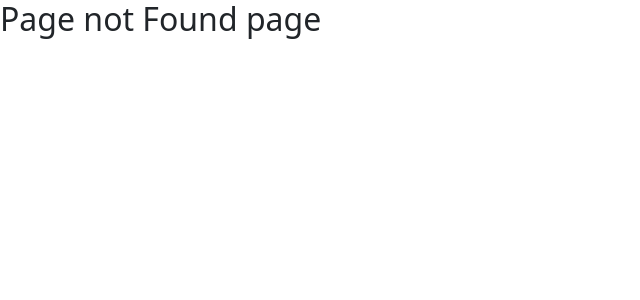
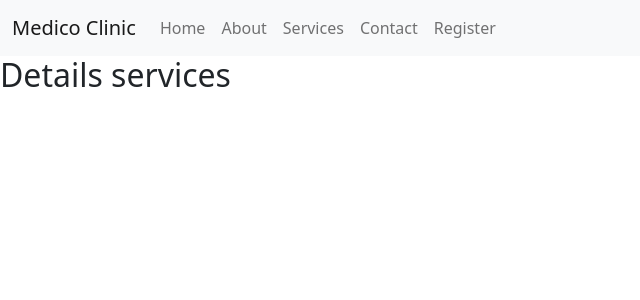
Before and after one commit to developeremdad/Health-care, a React (Create React App) app: page /details in a window 1280 px wide. Before the commit this address had no page. Shown: the top 300 px of the page, without its empty margins (0-640 px from the left). Built offline with nearby package versions, Linux system fonts and the light colour scheme.

Commit message:
add details page

```diff
--- a/public/index.html
+++ b/public/index.html
@@ -22,7 +22,7 @@
       work correctly both with client-side routing and a non-root public URL.
       Learn how to configure a non-root public URL by running `npm run build`.
     -->
-  <title>React App</title>
+  <title>Medico Clinic</title>
 </head>
 
 <body>
--- a/src/App.js
+++ b/src/App.js
@@ -3,11 +3,14 @@ import 'bootstrap/dist/css/bootstrap.min.css';
 import './App.css';
 import Home from './posts/Home/Home';
 import NotFound from './posts/NotFound/NotFound';
+import DetailsService from './posts/Home/DetailsService/DetailsService';
+import Header from './posts/Shared/Header/Header';
 
 function App() {
   return (
     <>
       <Router>
+        <Header></Header>
         <Switch>
           <Route exact path="/">
             <Home></Home>
@@ -15,6 +18,10 @@ function App() {
 
           <Route path="/home">
             <Home></Home>
+          </Route>
+
+          <Route path="/details">
+            <DetailsService></DetailsService>
           </Route>
 
           <Route path="*">
--- /dev/null
+++ b/src/posts/Home/DetailsService/DetailsService.js
@@ -0,0 +1,11 @@
+import React from 'react';
+
+const DetailsService = () => {
+    return (
+        <div>
+            <h2>Details services</h2>
+        </div>
+    );
+};
+
+export default DetailsService;
--- a/src/posts/Home/Home.js
+++ b/src/posts/Home/Home.js
@@ -2,8 +2,7 @@ import React from 'react';
 import { Container, Row } from 'react-bootstrap';
 import useData from '../../Hooks/useData';
 import Footer from '../Shared/Footer/Footer';
-import Header from '../Shared/Header/Header';
-import Banner from './Banner/Banner';
+// import Banner from './Banner/Banner';
 import './Home.css';
 import Services from './Services/Services';
 
@@ -12,7 +11,6 @@ const Home = () => {
     // console.log(services);
     return (
         <div>
-            <Header></Header>
             {/* <Banner></Banner> */}
 
             {/* Treatment and Services section  */}
@@ -23,7 +21,7 @@ const Home = () => {
                 </div>
                 {/* service card */}
                 <Container>
-                    <Row xs={1} md={3} className="g-4">
+                    <Row xs={1} md={3} sm={2} className="g-4">
                         {
                             services?.map(service => <Services
                                 service={service}
--- a/src/posts/Home/Services/Services.css
+++ b/src/posts/Home/Services/Services.css
@@ -2,14 +2,18 @@
     font-size: 1.7rem;
     color: #7b5f43;
 }
-.card-description-custom{
-    line-height: 1.7rem;
-    /* text-align: ; */
-    letter-spacing: .05rem;
-}
 .divider{
     border: 1px solid black;
     width: 40%;
+}
+.card-description-custom{
+    line-height: 1.7rem;
+    letter-spacing: .05rem;
+}
+.read-more-custom{
+    color: #7b5f43;
+    font-weight: bold;
+    cursor: pointer;
 }
 .card-custom-footer button{
     background-color: rgb(255, 255, 255);
--- a/src/posts/Home/Services/Services.js
+++ b/src/posts/Home/Services/Services.js
@@ -6,23 +6,17 @@ import './Services.css'
 const Services = (props) => {
     const { title, description, photoUrl } = props.service;
     return (
-        // <div>
-
-        //     <img src={photoUrl} alt="" />
-        //     <h2>{title}</h2>
-        //     <p>{description}</p>
-        // </div>
         <Col>
             <Card className="shadow-sm border-0">
                 <Card.Img variant="top" src={photoUrl} />
                 <Card.Body>
                     <Card.Title className="card-title-custom">{title}</Card.Title>
                     <hr className="divider" />
-                    <Card.Text className="card-description-custom">{description.slice(0, 130)} <span className="text-warning">read more</span></Card.Text>
+                    <Card.Text className="card-description-custom">{description.slice(0, 130)} <span className="read-more-custom">read more</span></Card.Text>
                 </Card.Body>
 
                 <div className="card-custom-footer text-center">
-                    <Link to=""><button>Get Service</button></Link>
+                    <Link to="/details"><button>Get Service</button></Link>
                 </div>
 
             </Card>
--- a/src/posts/Shared/Header/Header.js
+++ b/src/posts/Shared/Header/Header.js
@@ -6,7 +6,7 @@ const Header = () => {
         <div>
             <nav className="navbar navbar-expand-lg navbar-light bg-light sticky-top">
                 <div className="container-fluid">
-                    <Link className="navbar-brand" to="">Navbar</Link>
+                    <Link className="navbar-brand" to="">Medico Clinic</Link>
                     <button className="navbar-toggler" type="button" data-bs-toggle="collapse" data-bs-target="#navbarNavDropdown" aria-controls="navbarNavDropdown" aria-expanded="false" aria-label="Toggle navigation">
                         <span className="navbar-toggler-icon"></span>
                     </button>
```
